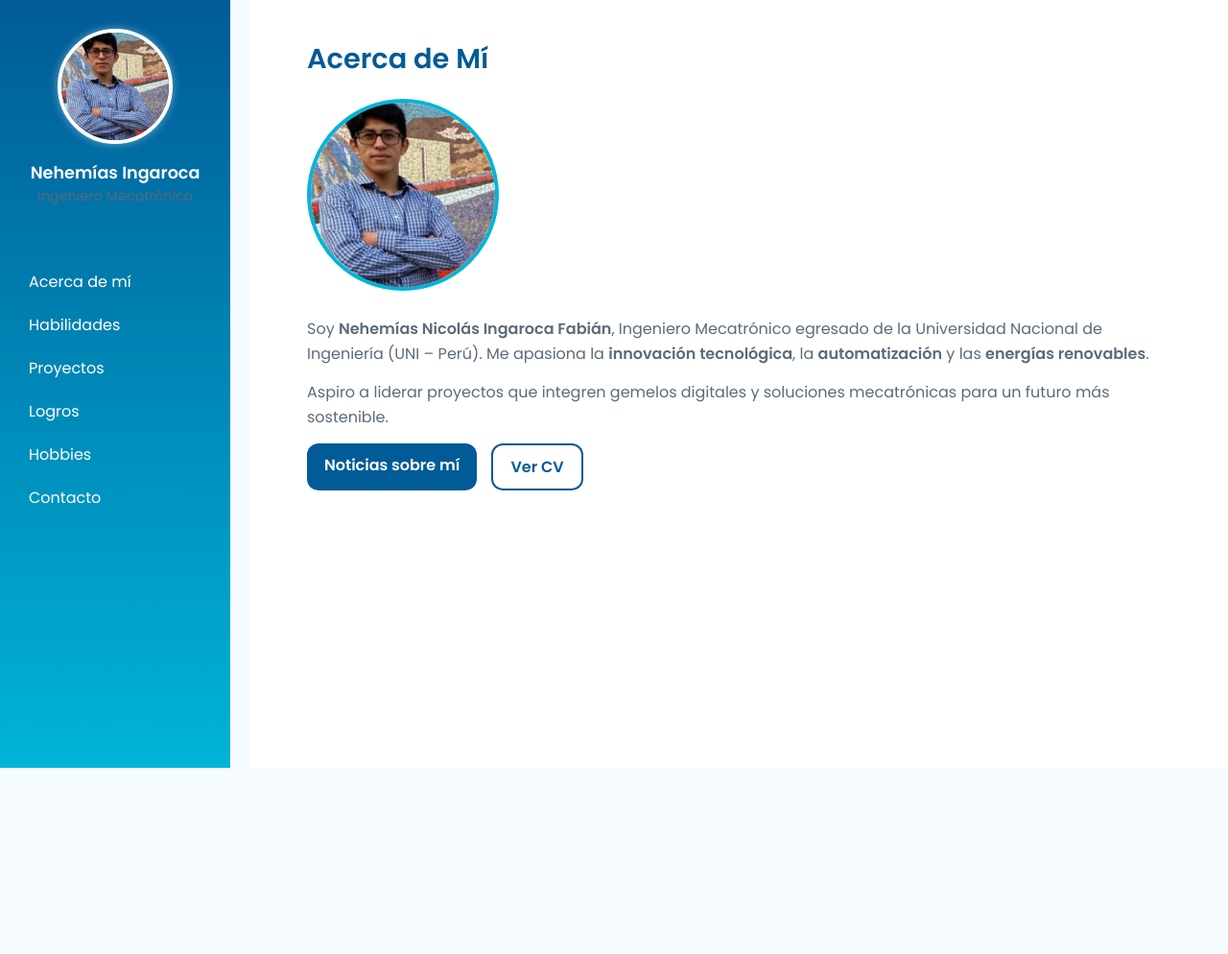
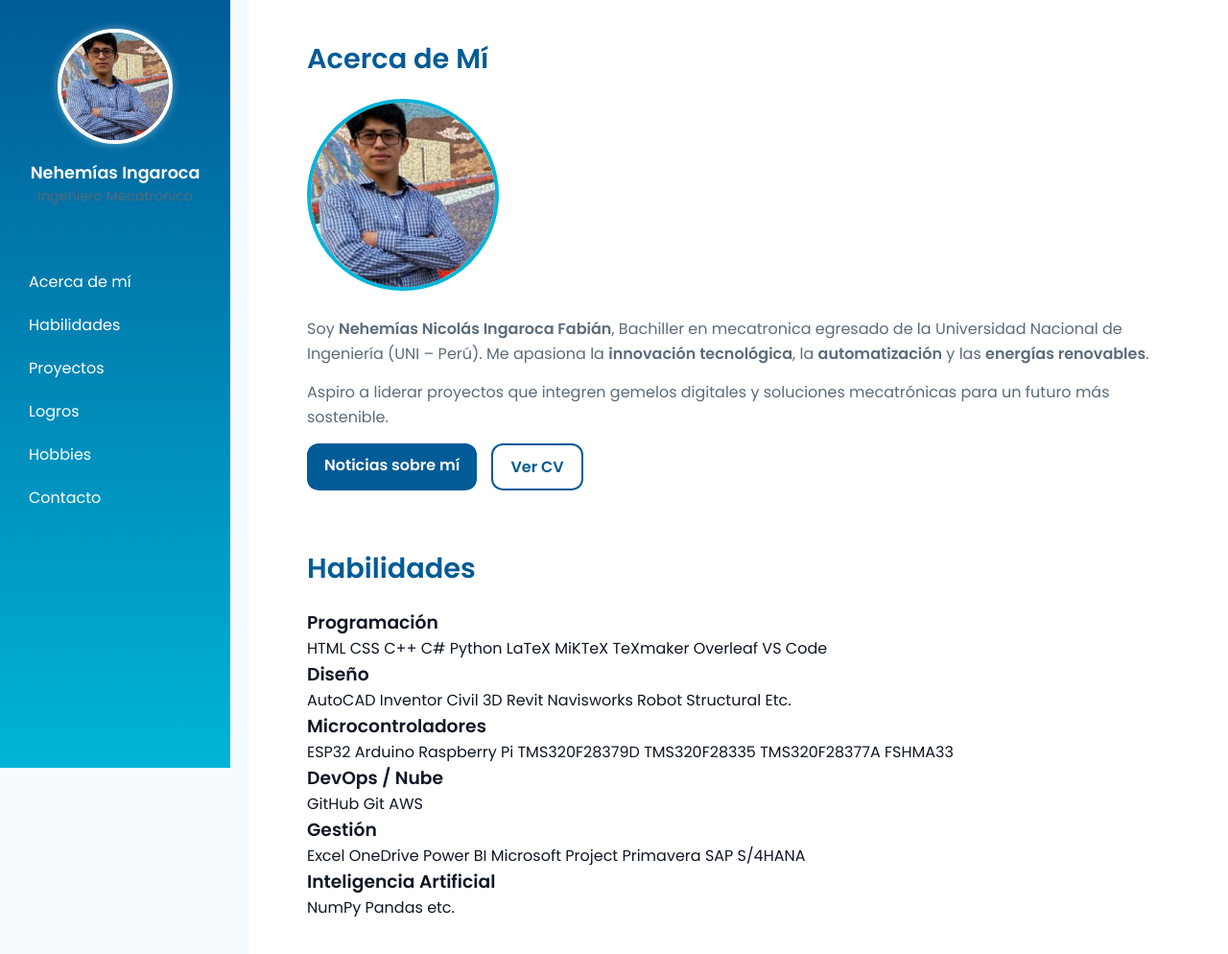
Before and after one commit to nehemiasingaroca56/nehemiasingaroca56.github.io, a plain HTML site: page index.html in a window 1280 px wide. Shown: the whole page at 96% size. Before the commit the page ends 800 px from the top, so only its background shows below. Drawn offline with Linux system fonts and the light colour scheme.

Commit message:
Update index.html

```diff
--- a/index.html
+++ b/index.html
@@ -34,7 +34,7 @@
       <h2>Acerca de Mí</h2>
       <img src="img/nehemias-perfil.jpg" alt="Foto Nehemías" class="profile-pic">
       <p>
-        Soy <strong>Nehemías Nicolás Ingaroca Fabián</strong>, Ingeniero Mecatrónico egresado de la Universidad Nacional de Ingeniería (UNI – Perú).
+        Soy <strong>Nehemías Nicolás Ingaroca Fabián</strong>, Bachiller en mecatronica egresado de la Universidad Nacional de Ingeniería (UNI – Perú).
         Me apasiona la <strong>innovación tecnológica</strong>, la <strong>automatización</strong> y las <strong>energías renovables</strong>.
       </p>
       <p>
@@ -45,6 +45,93 @@
         <a href="cv_nehemias.pdf" class="btn-secondary" target="_blank" rel="noopener">Ver CV</a>
       </div>
     </section>
+<!-- Sección 2: Habilidades -->
+<section id="skills">
+  <h2>Habilidades</h2>
+
+  <div class="skill-grid">
+
+    <!-- 1. Programación -->
+    <article class="skill-card">
+      <h3 class="skill-title">Programación</h3>
+      <div class="tags">
+        <span class="badge">HTML</span>
+        <span class="badge">CSS</span>
+        <span class="badge">C++</span>
+        <span class="badge">C#</span>
+        <span class="badge">Python</span>
+        <span class="badge">LaTeX</span>
+        <span class="badge">MiKTeX</span>
+        <span class="badge">TeXmaker</span>
+        <span class="badge">Overleaf</span>
+        <span class="badge">VS Code</span>
+      </div>
+    </article>
+
+    <!-- 2. Diseño -->
+    <article class="skill-card">
+      <h3 class="skill-title">Diseño</h3>
+      <div class="tags">
+        <span class="badge">AutoCAD</span>
+        <span class="badge">Inventor</span>
+        <span class="badge">Civil 3D</span>
+        <span class="badge">Revit</span>
+        <span class="badge">Navisworks</span>
+        <span class="badge">Robot Structural</span>
+        <span class="badge">Etc.</span>
+      </div>
+    </article>
+
+    <!-- 3. Microcontroladores -->
+    <article class="skill-card">
+      <h3 class="skill-title">Microcontroladores</h3>
+      <div class="tags">
+        <span class="badge">ESP32</span>
+        <span class="badge">Arduino</span>
+        <span class="badge">Raspberry Pi</span>
+        <span class="badge">TMS320F28379D</span>
+        <span class="badge">TMS320F28335</span>
+        <span class="badge">TMS320F28377A</span>
+        <span class="badge">FSHMA33</span>
+      </div>
+    </article>
+
+    <!-- 4. DevOps / Nube -->
+    <article class="skill-card">
+      <h3 class="skill-title">DevOps / Nube</h3>
+      <div class="tags">
+        <span class="badge">GitHub</span>
+        <span class="badge">Git</span>
+        <span class="badge">AWS</span>
+      </div>
+    </article>
+
+    <!-- 5. Gestión -->
+    <article class="skill-card">
+      <h3 class="skill-title">Gestión</h3>
+      <div class="tags">
+        <span class="badge">Excel</span>
+        <span class="badge">OneDrive</span>
+        <span class="badge">Power BI</span>
+        <span class="badge">Microsoft Project</span>
+        <span class="badge">Primavera</span>
+        <span class="badge">SAP S/4HANA</span>
+      </div>
+    </article>
+
+    <!-- 6. Inteligencia Artificial -->
+    <article class="skill-card">
+      <h3 class="skill-title">Inteligencia Artificial</h3>
+      <div class="tags">
+        <span class="badge">NumPy</span>
+        <span class="badge">Pandas</span>
+        <span class="badge">etc.</span>
+      </div>
+    </article>
+
+  </div>
+</section>
+
   </main>
 </body>
 </html>
```
